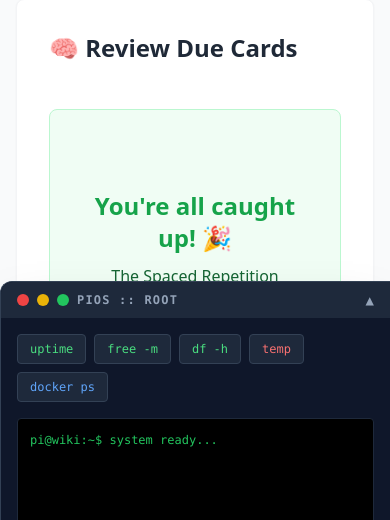
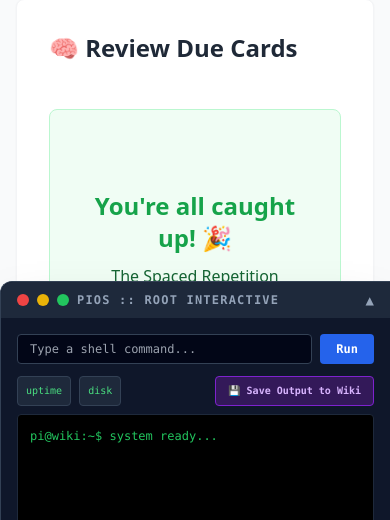
Before and after one commit to sebbyrule/Pi-Wiki, a FastAPI app: page /quiz in a window 390 px wide. Shown: the part 523-1043 px from the top of the page. Run offline with FastAPI, Linux system fonts and the light colour scheme; some libraries are stand-ins or nearby versions.

Commit message:
Update: Modified terminal to use shell commands. Updated README.md

```diff
--- a/templates/base.html
+++ b/templates/base.html
@@ -215,28 +215,37 @@
         }
       }
     </script>
-    <div id="pi-terminal" class="fixed bottom-0 right-0 w-full md:w-[500px] bg-slate-900 border-t border-l border-slate-700 shadow-2xl rounded-tl-xl font-mono text-sm z-50 transition-transform duration-300 translate-y-[calc(100%-40px)]">
+    <div id="pi-terminal" class="fixed bottom-0 right-0 w-full md:w-[600px] bg-slate-900 border-t border-l border-slate-700 shadow-2xl rounded-tl-xl font-mono text-sm z-50 transition-transform duration-300 translate-y-[calc(100%-40px)]">
 
         <div onclick="toggleTerminal()" class="flex justify-between items-center bg-slate-800 px-4 py-2 rounded-tl-xl cursor-pointer hover:bg-slate-700 transition">
             <div class="flex items-center space-x-2">
                 <span class="w-3 h-3 rounded-full bg-red-500"></span>
                 <span class="w-3 h-3 rounded-full bg-yellow-500"></span>
                 <span class="w-3 h-3 rounded-full bg-green-500"></span>
-                <span class="text-slate-400 text-xs font-bold uppercase ml-2 tracking-widest">PiOS :: Root</span>
+                <span class="text-slate-400 text-xs font-bold uppercase ml-2 tracking-widest">PiOS :: Root Interactive</span>
             </div>
             <span id="term-caret" class="text-slate-400 font-bold">▲</span>
         </div>
 
         <div class="p-4">
-            <div class="flex flex-wrap gap-2 mb-4">
-                <button onclick="runCmd('uptime')" class="text-xs bg-slate-800 hover:bg-slate-700 text-green-400 px-3 py-1.5 rounded border border-slate-700 transition">uptime</button>
-                <button onclick="runCmd('memory')" class="text-xs bg-slate-800 hover:bg-slate-700 text-green-400 px-3 py-1.5 rounded border border-slate-700 transition">free -m</button>
-                <button onclick="runCmd('disk')" class="text-xs bg-slate-800 hover:bg-slate-700 text-green-400 px-3 py-1.5 rounded border border-slate-700 transition">df -h</button>
-                <button onclick="runCmd('temp')" class="text-xs bg-slate-800 hover:bg-slate-700 text-red-400 px-3 py-1.5 rounded border border-slate-700 transition">temp</button>
-                <button onclick="runCmd('docker_ps')" class="text-xs bg-slate-800 hover:bg-slate-700 text-blue-400 px-3 py-1.5 rounded border border-slate-700 transition">docker ps</button>
+            <div class="flex gap-2 mb-3">
+                <input type="text" id="term-input" placeholder="Type a shell command..." class="flex-grow bg-slate-950 text-green-400 border border-slate-700 rounded px-3 py-1.5 focus:outline-none focus:border-blue-500 font-mono text-xs" onkeypress="handleTermEnter(event)">
+                <button onclick="executeInputCmd()" class="bg-blue-600 hover:bg-blue-700 text-white px-4 py-1.5 rounded text-xs font-bold transition">Run</button>
             </div>
 
-            <div class="bg-black p-3 rounded border border-slate-800 h-56 overflow-y-auto custom-scrollbar">
+            <div class="flex flex-wrap justify-between items-center mb-2">
+                <div class="flex gap-2">
+                    <button onclick="runCmd('uptime')" class="text-[10px] bg-slate-800 hover:bg-slate-700 text-green-400 px-2 py-1 rounded border border-slate-700 transition">uptime</button>
+                    <button onclick="runCmd('df -h /')" class="text-[10px] bg-slate-800 hover:bg-slate-700 text-green-400 px-2 py-1 rounded border border-slate-700 transition">disk</button>
+                </div>
+                <button onclick="saveTerminalOutput()" class="text-[10px] bg-purple-900/50 hover:bg-purple-700 text-purple-300 px-3 py-1 rounded border border-purple-700 transition font-bold flex items-center gap-1">
+                    💾 Save Output to Wiki
+                </button>
+            </div>
+
+            <div class="bg-black p-3 rounded border border-slate-800 h-56 overflow-y-auto custom-scrollbar relative group">
+                <button onclick="document.getElementById('terminal-output').innerText = 'pi@wiki:~$ system ready...'" class="absolute top-2 right-2 bg-slate-800 text-slate-400 hover:text-white px-2 py-1 rounded text-[10px] opacity-0 group-hover:opacity-100 transition">Clear</button>
+
                 <pre id="terminal-output" class="text-green-500 text-xs whitespace-pre-wrap leading-relaxed">pi@wiki:~$ system ready...</pre>
             </div>
         </div>
@@ -248,21 +257,36 @@
         function toggleTerminal() {
             const term = document.getElementById('pi-terminal');
             const caret = document.getElementById('term-caret');
+            const input = document.getElementById('term-input');
             isTermOpen = !isTermOpen;
 
             if (isTermOpen) {
                 term.classList.remove('translate-y-[calc(100%-40px)]');
                 caret.innerText = '▼';
+                setTimeout(() => input.focus(), 300); // Auto-focus input when opened
             } else {
                 term.classList.add('translate-y-[calc(100%-40px)]');
                 caret.innerText = '▲';
             }
         }
 
+        function handleTermEnter(e) {
+            if (e.key === 'Enter') executeInputCmd();
+        }
+
+        function executeInputCmd() {
+            const input = document.getElementById('term-input');
+            const cmd = input.value.trim();
+            if (cmd) {
+                runCmd(cmd);
+                input.value = '';
+            }
+        }
+
         async function runCmd(command) {
             const out = document.getElementById('terminal-output');
-            out.innerText += `\n\npi@wiki:~$ executing [${command}]...\n`;
-            out.scrollTop = out.scrollHeight; // Auto-scroll to bottom
+            out.innerText += `\n\npi@wiki:~$ ${command}\n`;
+            out.scrollTop = out.scrollHeight;
 
             try {
                 const res = await fetch('/api/terminal', {
@@ -282,6 +306,35 @@
             }
             out.scrollTop = out.scrollHeight;
         }
+
+        async function saveTerminalOutput() {
+            // Strip the initialization string out if it's there
+            let outText = document.getElementById('terminal-output').innerText;
+            outText = outText.replace('pi@wiki:~$ system ready...', '').trim();
+
+            if (!outText) return alert("Nothing to save!");
+
+            const pageName = prompt("Enter a filename for this output (e.g., nmap-scan-1):");
+            if (!pageName) return;
+
+            try {
+                const res = await fetch('/api/terminal/save', {
+                    method: 'POST',
+                    headers: {'Content-Type': 'application/json'},
+                    body: JSON.stringify({ filename: pageName, content: outText })
+                });
+                const data = await res.json();
+
+                if (data.status === 'success') {
+                    // Instantly redirect the user to their newly created document
+                    window.location.href = data.url;
+                } else {
+                    alert(data.error || "Failed to save.");
+                }
+            } catch(err) {
+                alert("Error connecting to save endpoint.");
+            }
+        }
     </script>
   </body>
 </html>
```
Also changed, not shown: routers/api_router.py (+30 -28 lines), README.md.
